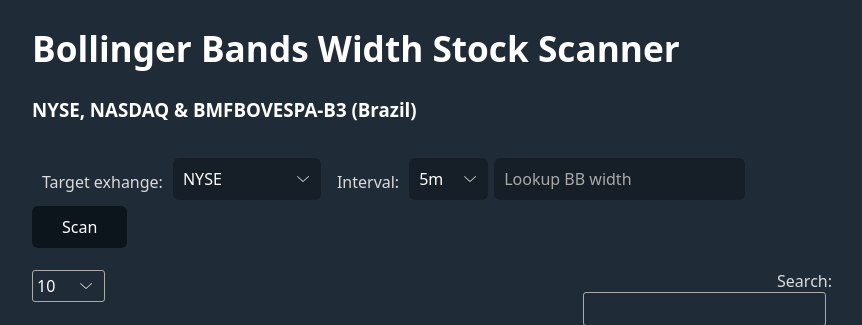
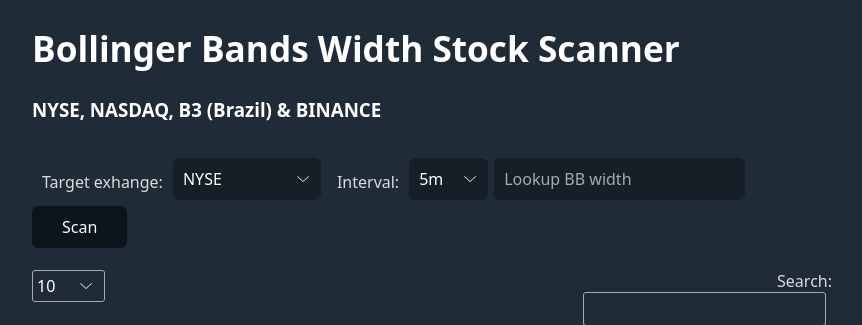
Before and after one commit to bdh777psu/bbw-stock-scanner, a Flask app: page / in a window 1280 px wide. Shown: the top 325 px of the page, without its empty margins (208-1070 px from the left). Run offline with Flask 3, Linux system fonts and the light colour scheme; some libraries are stand-ins or nearby versions.

Commit message:
Update index.html

```diff
--- a/templates/index.html
+++ b/templates/index.html
@@ -12,7 +12,7 @@
     </head>
     <body>
         <h1>Bollinger Bands Width Stock Scanner</h1>
-        <h3>NYSE, NASDAQ & BMFBOVESPA-B3 (Brazil)</h3>
+        <h3>NYSE, NASDAQ, B3 (Brazil) & BINANCE</h3>
         <br>
 
         <form class="form-inline" action="/" method="POST">
```
